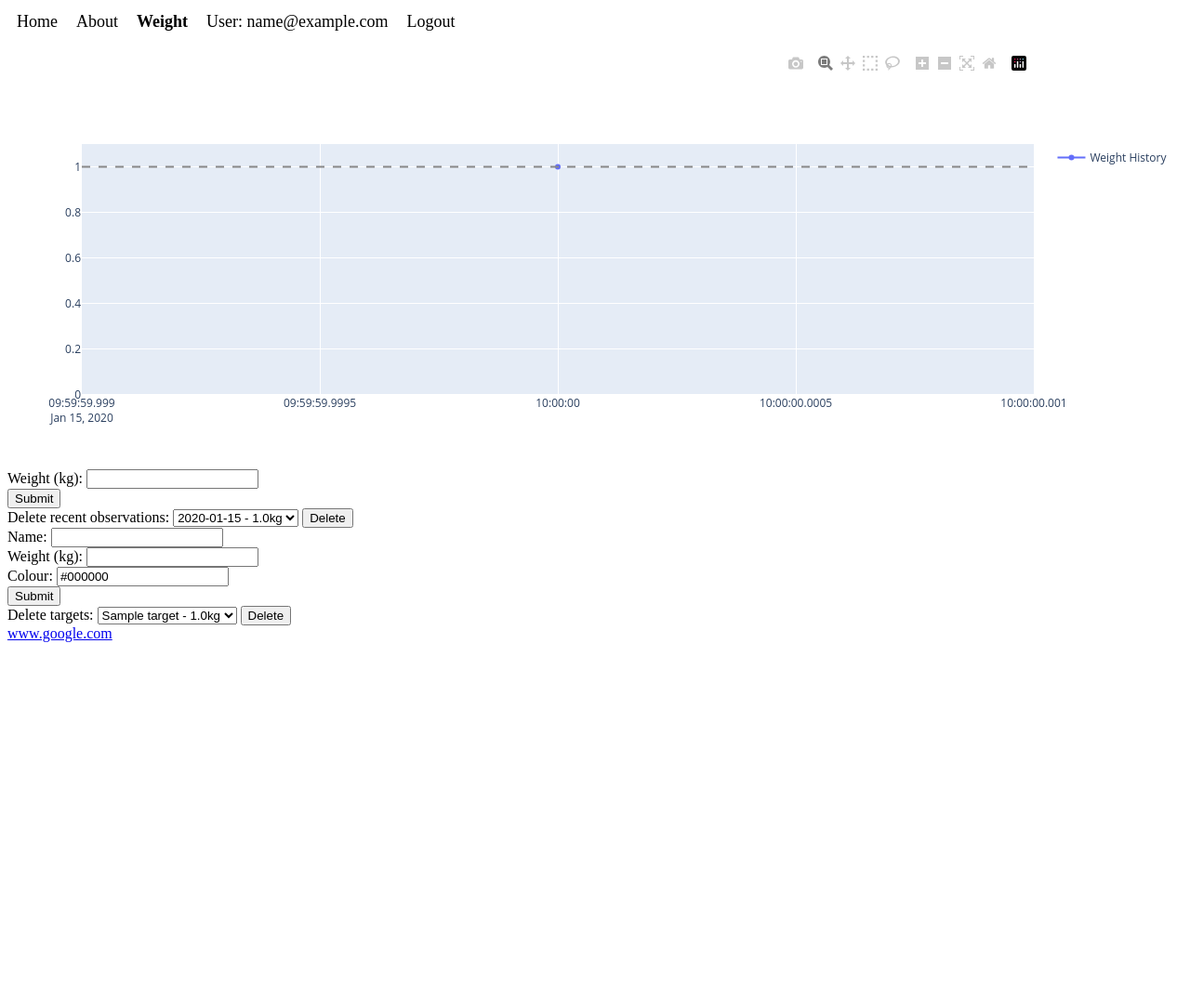
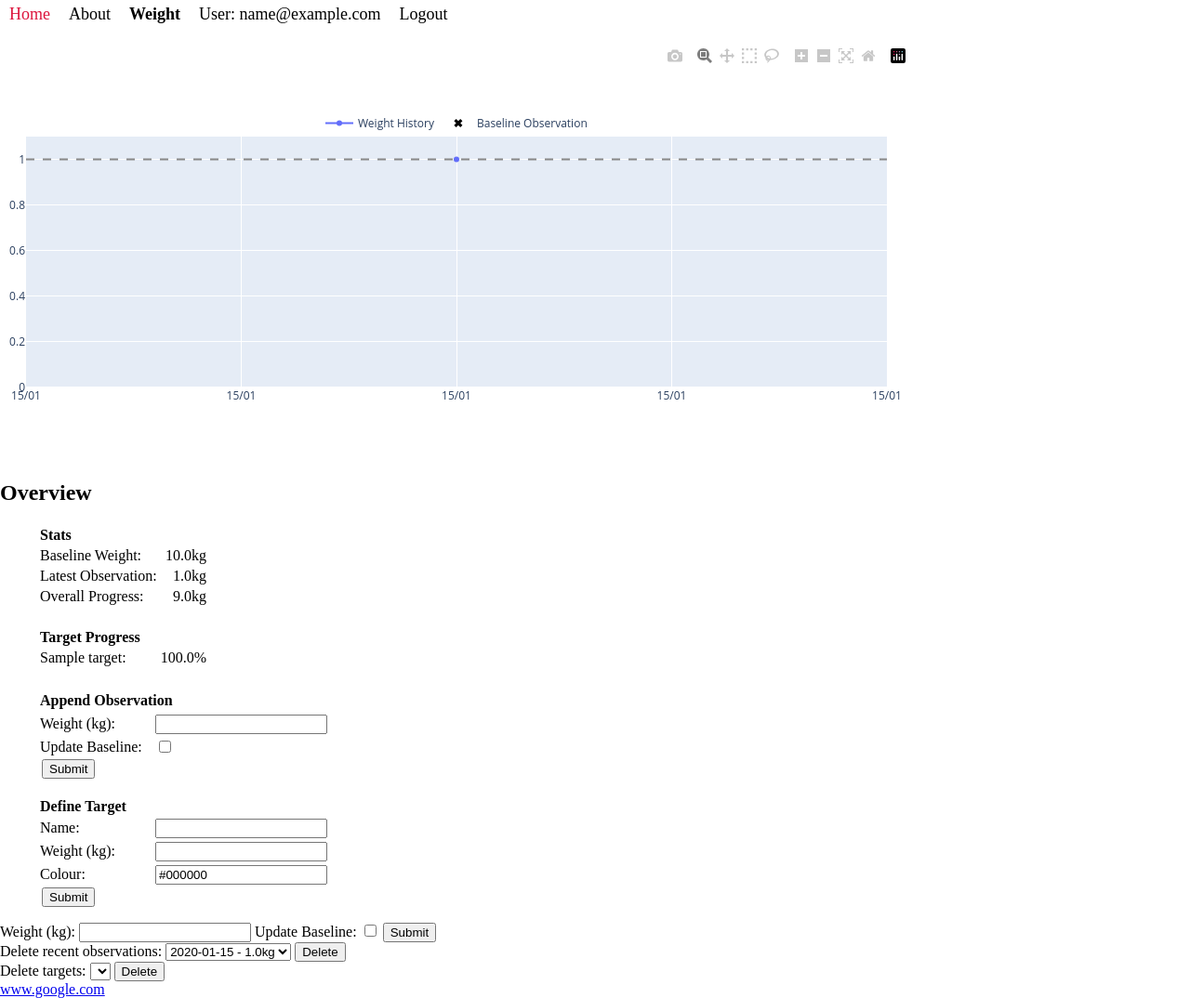
Before and after one commit to cjl-232/health-tracker-remote, a Django app: page /weight/ in a window 1280 px wide. Shown: the whole page at 93% size. Before the commit the page ends 691 px from the top, so only its background shows below. Run offline with Django 5.2, Linux system fonts and the light colour scheme; a user stored in the database is signed in; tables that the repository leaves empty hold one stand-in row (values such as "Sample post"); lists and menus that the app fills with data are empty; some libraries are stand-ins or nearby versions.

Commit message:
Added rebaselining functionality

```diff
--- a/website/static/css/styles.css
+++ b/website/static/css/styles.css
@@ -1,5 +1,12 @@
+body {
+	padding: 0;
+	margin: 0;
+}
+
 section {
 	display: flex;
+	flex-wrap: wrap;
+	width: 100%;
 }
 
 .main-navbar {
@@ -14,6 +21,7 @@ section {
 
 .main-navbar ul {
 	display: flex;
+	flex-wrap: wrap;
 	list-style: none;
 	padding: 0px;
 	width: 100%;
@@ -59,6 +67,37 @@ section {
 	color: crimson;
 }
 
-.summary-box ul {
+.plot-box {
+	width: calc(100% - 300px);
+	min-height: 450px;
+	min-width: 300px;
+}
+
+.plot-box > div, .plot-box div .js-plotly-plot, .plot-box div .plot-container{
+	width: 100%;
+	height: 100%;
+}
+
+.controls-box {
+	min-width: 300px;
+}
+
+.controls-box ul {
 	list-style: none;
 }
+
+.controls-box .summary-table .numeric-cell {
+	text-align: right;
+}
+
+.single-value-form th, .multi-value-form th {
+	min-width: 120px;
+}
+
+.single-value-form label, .multi-value-form label {
+	font-weight: normal;
+}
+
+.form-submit-button {
+	margin-left: 5px;
+}
--- a/website/templates/base.html
+++ b/website/templates/base.html
@@ -3,6 +3,7 @@
   <head>
     {% load static %}
     <meta charset="UTF-8">
+    <meta name="viewport" content="width=device-width, initial-scale=1">
     <title>{% block title %}Page Title{% endblock %} </title>
     <link rel="icon" type="image/x-icon" href={% block favicon_href %}"{% static 'favicon.ico' %}"{% endblock %}>
     <link rel="stylesheet" href="{% static 'css/styles.css' %}">
--- a/website/weight/forms.py
+++ b/website/weight/forms.py
@@ -10,6 +10,10 @@ class UserInfoForm(forms.ModelForm):
 
 class WeightObservationForm(forms.ModelForm):
 
+    update_baseline = forms.BooleanField(
+        label = 'Update Baseline',
+        required = False,
+    )
     class Meta:
         model = WeightObservation
         fields = ['value']
--- a/website/weight/templates/weight/index.html
+++ b/website/weight/templates/weight/index.html
@@ -2,23 +2,80 @@
 {% block title %}Weight{% endblock %}
 {% block content %}
 <section>
-  {{ plot | safe }}
-  <div class="summary-box">
+  <div class="plot-box">
+    {{ plot | safe }}
+  </div>
+  <div class="controls-box">
     <h1>Overview</h1>
     <ul>
-      {% if recent_observation_details is not None %}
-      <li>Latest observation: {{recent_observations.0.value}}</li>
-      {% endif %}
-      {% for target in target_details %}
-      <li>{{target.name}}: {{target.progress}}
-      {% endfor %}
+      <li>
+        <table class="summary-table">
+        <tr>
+          <th colspan="2">Stats</th>
+        </tr>
+        <tr>
+          <td>Baseline Weight:</td>
+          <td class="numeric-cell">{{baseline_weight}}kg</td>
+        </tr>
+        {% if recent_observations is not None %}
+        <tr>
+          <td>Latest Observation:</td>
+          <td class="numeric-cell">{{recent_observations.0.value}}kg</td>
+        </tr>
+        <tr>
+          <td>Overall Progress:</td>
+          <td class="numeric-cell">{{progress_to_date}}kg</td>
+        </tr>
+        <tr>
+          <td colspan="2">&nbsp;</td>
+        </tr>
+        {% endif %}
+        {% if targets is not None %}
+          <tr>
+            <th colspan="2">Target Progress</th>
+          </tr>
+          {% for target in targets %}
+          <tr>
+            <td>{{target.obj.name}}:</td>
+            <td class="numeric-cell">{{target.progress}}</td>
+          </tr>
+          {% endfor %}
+          <tr>
+            <td colspan="2">&nbsp;</td>
+          </tr>
+        {% endif %}
+        </table>
+        <form action="{% url 'weight:index' %}" method="POST" class="multi-value-form">
+          {% csrf_token %}
+          <table class="multi-value-form">
+            <tr>
+              <th colspan="2">Append Observation</th>
+            <tr>
+            {{ observation_form.as_table }}
+          </table>
+          <input type="hidden" name="form_name" value="add_observation">
+          <input type="submit" value="Submit" class="form-submit-button" onclick="return confirm('Are you sure you wish to append this observation?')">
+        </form>
+        <br>
+        <form action="{% url 'weight:index' %}" method="POST">
+          {% csrf_token %}
+          <table class="multi-value-form">
+            <tr>
+              <th colspan="2">Define Target</th>
+            </tr>
+            {{ target_form.as_table }}
+          </table>
+          <input type="hidden" name="form_name" value="add_target">
+          <input type="submit" value="Submit" class="form-submit-button" onclick="return confirm('Are you sure you wish to add this target?')">
+        </form>
+      </li>
     </ul>
   </div>
 </section>
 {# Weight Observations: #}
 <form action="{% url 'weight:index' %}" method="POST">
   {% csrf_token %}
-  {{ observation_form }}
+  {{ observation_form.as_table }}
   <input type="hidden" name="form_name" value="add_observation">
   <input type="submit" value="Submit">
 </form>
@@ -28,7 +85,7 @@
   <label for="choice">Delete recent observations:</label>
   <select name="choice" id="choice">
     {% for observation in recent_observations %}
-    <option value="{{observation.id}}">{{observation.make_label}}</option>
+    <option value="{{observation.id}}">{{observation.get_label}}</option>
     {% endfor %}
   </select>
   <input type="hidden" name="form_name" value="delete_observation">
@@ -36,19 +93,12 @@
 </form>
 {% endif %}
 
-{# Weight Targets: #}
-<form action="{% url 'weight:index' %}" method="POST">
-  {% csrf_token %}
-  {{ target_form }}
-  <input type="hidden" name="form_name" value="add_target">
-  <input type="submit" value="Submit">
-</form>
-{% if target_details is not None %}
+{% if targets is not None %}
 <form action="{% url 'weight:index' %}" method="POST">
   {% csrf_token %}
   <label for="choice">Delete targets:</label>
   <select name="choice" id="choice">
-    {% for target in target_details %}
+    {% for target in targets %}
     <option value="{{target.id}}">{{target.label}}</option>
     {% endfor %}
   </select>
--- a/website/weight/views.py
+++ b/website/weight/views.py
@@ -19,6 +19,21 @@ def index_view(request):
     if not UserInfo.objects.filter(user_id = request.user.id).exists():
         return redirect('weight:setup')
 
+    #Set up user-specific querysets:
+    user_info = UserInfo.objects.get(
+        user_id = request.user.id,
+    )
+    observations = WeightObservation.objects.filter(
+        user_id = request.user.id,
+    ).order_by(
+        '-datetime',
+    )
+    targets = WeightTarget.objects.filter(
+        user_id = request.user.id,
+    ).order_by(
+        '-value',
+    )
+
     #Prepare a context dictionary:
     context = {
         'observation_form': WeightObservationForm(),
@@ -34,6 +49,11 @@ def index_view(request):
                     obj = form.save(commit = False)
                     obj.user_id = request.user.id
                     obj.save()
+                    if request.POST.get('update_baseline'):
+                        user_info.baseline_weight = obj.value
+                        user_info.baseline_weight_datetime = obj.datetime
+                        user_info.save()
+                    return redirect('weight:index')
                 else:
                     context['observation_form'] = form
             case 'add_target':
@@ -42,6 +62,7 @@ def index_view(request):
                     obj = form.save(commit = False)
                     obj.user_id = request.user.id
                     obj.save()
+                    return redirect('weight:index')
                 else:
                     context['target_form'] = form
             case 'delete_observation':
@@ -49,58 +70,31 @@ def index_view(request):
                 object = WeightObservation.objects.get(pk = id)
                 if object.user_id == request.user.id:
                     object.delete()
+                    return redirect('weight:index')
             case 'delete_target':
                 id = int(request.POST.get('choice'))
                 object = WeightTarget.objects.get(pk = id)
                 if object.user_id == request.user.id:
                     object.delete()
+                    return redirect('weight:index')
 
-    #Set up user-specific querysets:
-    user_info = UserInfo.objects.get(
-        user_id = request.user.id,
-    )
-    observations = WeightObservation.objects.filter(
-        user_id = request.user.id,
-    ).order_by(
-        '-datetime',
-    )
-    targets = WeightTarget.objects.filter(
-        user_id = request.user.id,
-    ).order_by(
-        '-value',
-    )
-
-    #Pass recent observations as context:
-    context['recent_observations'] = observations[:10]
-
-    print(observations)
-    print(context['recent_observations'])
-
-    #Produce target-related text to pass as context:
+    #Retrieve values from these queries to pass as context:
+    context['baseline_weight'] = '{:.1f}'.format(user_info.baseline_weight)
+    if observations.exists:
+        context['recent_observations'] = observations[:10]
+        context['progress_to_date'] = '{:.1f}'.format(
+            user_info.baseline_weight - observations.first().value,
+        )
     if targets.exists:
-        context['target_details'] = []
-        def make_target_dict(target, baseline_weight, current_weight):
-            if target.value < baseline_weight:
-                actual_decrease = max(0, baseline_weight - current_weight)
-                target_decrease = max(0, baseline_weight - target.value)
-                progress = np.clip(actual_decrease / target_decrease, 0.0, 1.0)
-            else:
-                progress = 1.0
-            return {
-                'id': target.id,
-                'name': target.name,
-                'label': str(target),
-                'progress': '{:.1%}'.format(progress),
-            }
-        for target in targets:
-            if user_info.baseline_weight > target.value:
-                context['target_details'].append(
-                    make_target_dict(
-                        target,
-                        user_info.baseline_weight,
-                        observations.first().value,
-                    )
-                )
+        context['targets'] = [
+            {
+                'obj': target,
+                'progress': target.calculate_progress(
+                    baseline_weight = user_info.baseline_weight,
+                    current_weight = observations.first().value,
+                ),
+            } for target in targets
+        ]
 
     #Produce a plot to pass as context:
     time_series_df = pd.DataFrame(
@@ -125,16 +119,50 @@ def index_view(request):
             legendrank = 999,
         )
     )
+    fig.add_trace(
+        go.Scatter(
+            x = [user_info.baseline_weight_datetime],
+            y = [user_info.baseline_weight],
+            mode = 'markers',
+            name = 'Baseline Observation',
+            marker = go.scatter.Marker(
+                color = 'black',
+                size = 8,
+                symbol = 'x',
+            ),
+            showlegend = True,
+            legendrank = 1001,
+            hoverinfo = 'skip',
+        )
+    )
     weight_values = list(observations.values_list('value', flat = True))
     target_values = list(targets.values_list('value', flat = True))
+    fig.update_xaxes(
+        tickformat = '%d/%m',
+    )
     fig.update_yaxes(
         range = [0, float(max(weight_values + target_values)) * 1.1],
+    )
+    fig.update_layout(
+        legend = {
+            'orientation': 'h',
+            'xanchor': 'auto',
+            'yanchor': 'bottom',
+            'x': 0.5,
+            'y': 1.0,
+        },
+        margin = {
+            'l': 10,
+            'r': 10,
+        },
     )
     context['plot'] = fig.to_html(
         full_html = False,
         include_plotlyjs = 'cdn',
+        config = {
+            #'displayModeBar': False,
+        },
     )
-
     return render(request, 'weight/index.html', context = context)
 
 @login_required
```
Also changed, not shown: website/weight/models.py (+21 -1 lines), website/weight/migrations/0010_userinfo_baseline_weight_datetime.py (added).
